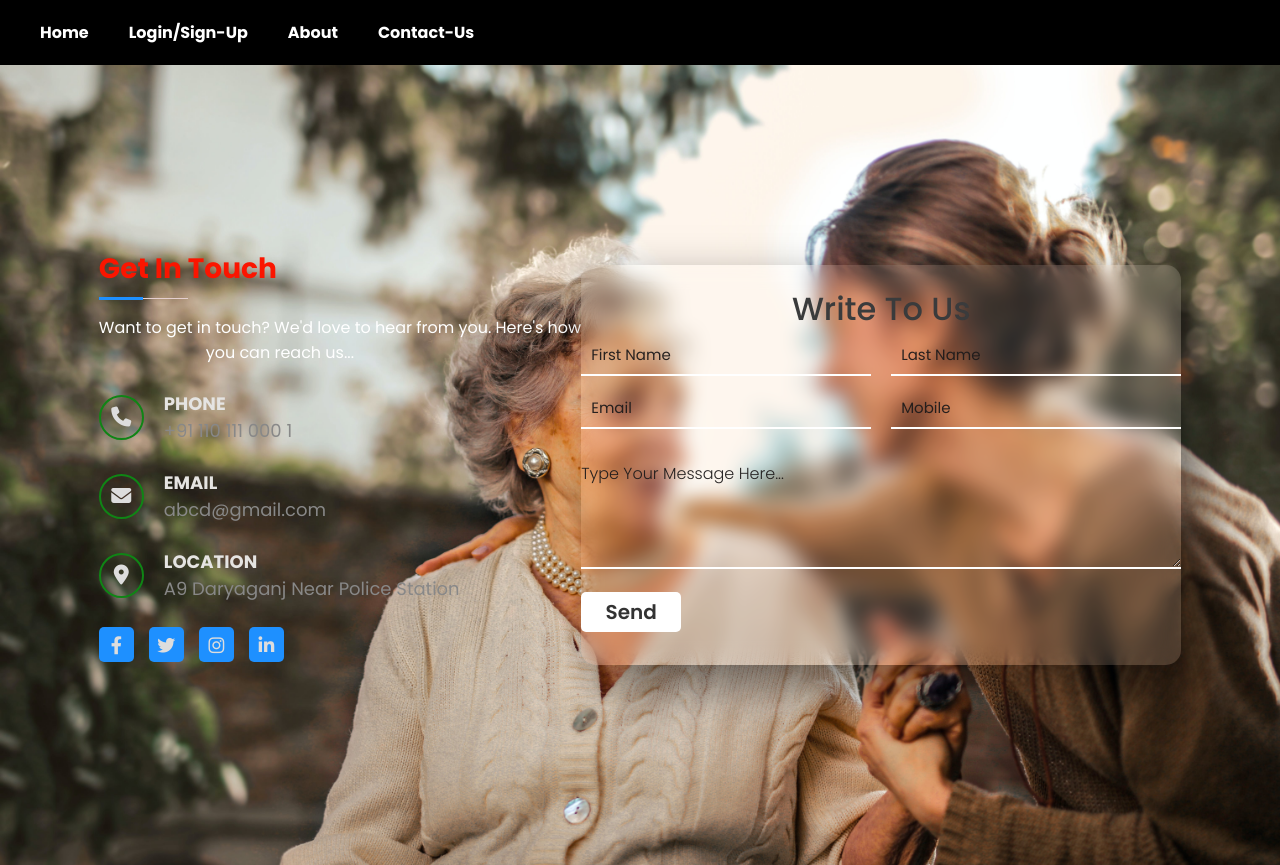
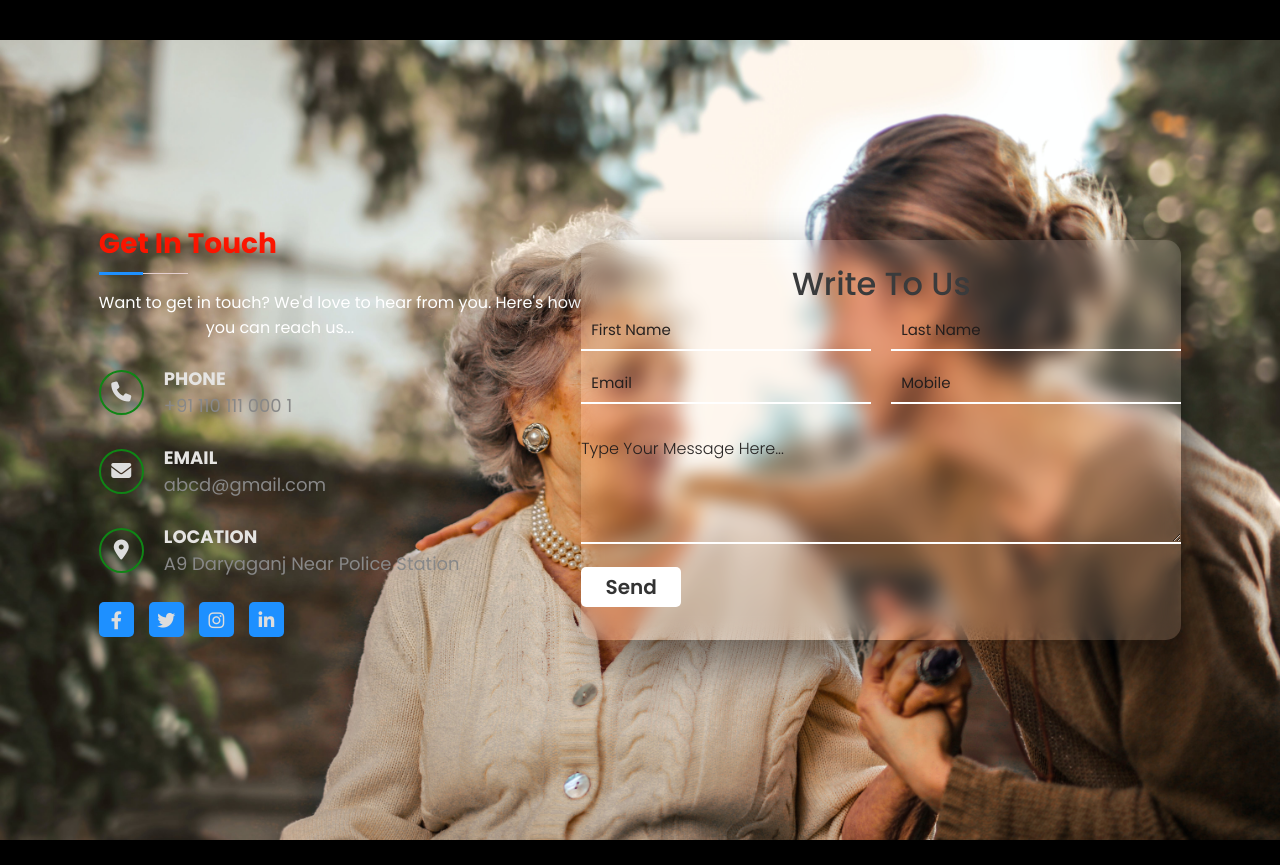
Before and after one commit to anirudhgtm22/Swarn_sarthi, a Django app: page /contact-us/ in a window 1280 px wide. After the commit the page ends 840 px from the top, so only its background shows below. Run offline with Django 4.2, Linux system fonts and the light colour scheme; some libraries are stand-ins or nearby versions.

Commit message:
Update base.html

```diff
--- a/templates/base.html
+++ b/templates/base.html
@@ -75,13 +75,13 @@
 
     <div class="navbar">
         <ul>
-            <li><a href="{% url 'index' %}">Home</a></li>
+            {% comment %} <li><a href="{% url 'index' %}">Home</a></li>
             <li id="login-signup-li"><a href="{% url 'login-signup' %}">Login/Sign-Up</a></li>
-            <li><a href="{% url 'about-us' %}">About</a></li>
+            <li><a href="{% url 'about-us' %}">About</a></li> {% endcomment %}
             {% comment %} <li id="services-li" style="display: none;"><a href="{% url 'service' %}">Services</a></li> {% endcomment %}
             {% comment %} <li id="book-now-li" style="display: none;"><a href="{% url 'book-now' %}">Book Now</a></li> {% endcomment %}
-            <li id="profile" onclick="ProfileForm()" style="display: none;"><a href="#">My Profile</a></li>
-            <li><a href="{% url 'contact-us' %}">Contact-Us</a></li>
+            {% comment %} <li id="profile" onclick="ProfileForm()" style="display: none;"><a href="#">My Profile</a></li>
+            <li><a href="{% url 'contact-us' %}">Contact-Us</a></li> {% endcomment %}
         </ul>
     </div>
 
```
